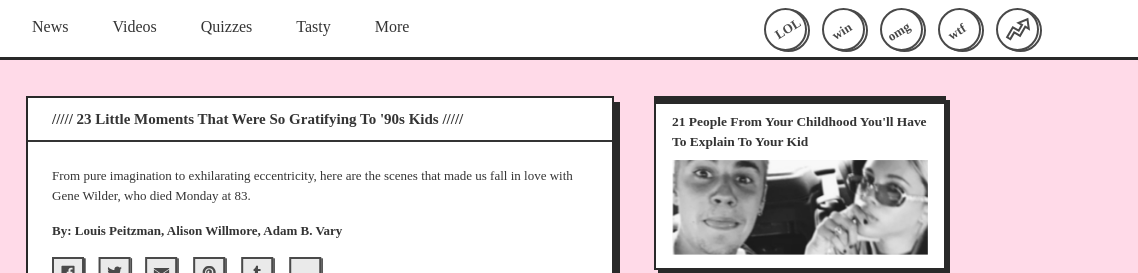
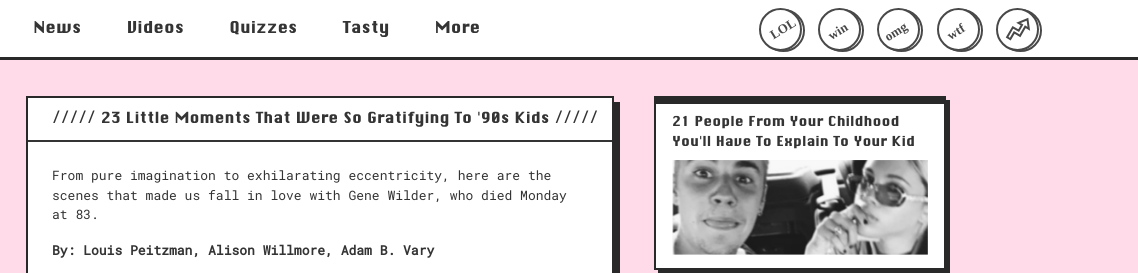
Before and after one commit to 11/buzzhacks, a plain HTML site: page bf-nineties/bpage.html in a window 1280 px wide. Shown: the top 273 px of the page, 142-1280 px from the left. Drawn offline with nearby package versions, Linux system fonts and the light colour scheme.

Commit message:
add fonts

```diff
--- a/bf-nineties/bpage.html
+++ b/bf-nineties/bpage.html
@@ -19,10 +19,9 @@
 				<div class="navlink xs-px1 xs-mr3" style="display:inline-block;height:30px;"><a class="navlink" href="#">Videos</a></div>
 				<div class="navlink xs-px1 xs-mr3" style="display:inline-block;height:30px;"><a class="navlink" href="#">Quizzes</a></div>
 				<div class="navlink xs-px1 xs-mr3" style="display:inline-block;height:30px;"><a class="navlink" href="#">Tasty</a></div>
-				<div class="navlink xs-px1 xs-mr3" style="display:inline-block;height:30px;">
-					<div class="n-dropdown">
-						<a class="navlink" href="#">More</a>
-						<div class="n-dropdown-content">
+				<div class="navlink xs-mr3 n-dropdown" style="display:inline-block;height:30px;">
+					<a class="xs-px1 navlink" href="#">More</a>
+					<div class="n-dropdown-content" style="float:left;">
 						<div class="dd-navlink xs-p1"><a href="#">Animals</a></div>
 						<div class="dd-navlink xs-p1"><a href="#">Community</a></div>
 						<div class="dd-navlink xs-p1"><a href="#">LGBT</a></div>
@@ -30,7 +29,6 @@
 						<div class="dd-navlink xs-p1"><a href="#">Nifty</a></div>
 						<div class="dd-navlink xs-p1"><a href="#">Shopping</a></div>
 						<div class="dd-navlink xs-p1"><a href="#">Tech</a></div>
-						</div>
 					</div>
 				</div>
 			</span>
--- a/bf-nineties/nineties.css
+++ b/bf-nineties/nineties.css
@@ -1,3 +1,13 @@
+@font-face {
+	font-family: Chicago;
+	src: url(fonts/Chicago.ttf);
+}
+
+@font-face {
+	font-family: Roboto Mono;
+	src: url(fonts/roboto-reg.ttf);
+}
+
 body {
 	cursor: url(img/cursor.png), auto;
 
```
Also changed, not shown: bf-nineties/fonts/Chicago.ttf (added), bf-nineties/fonts/roboto-bold.ttf (added), bf-nineties/fonts/roboto-light.ttf (added), bf-nineties/fonts/roboto-med.ttf (added), bf-nineties/fonts/roboto-reg.ttf (added), bf-nineties/fonts/roboto-thin.ttf (added), 3 other files. Lines whose indentation alone changed are shown as unchanged.
